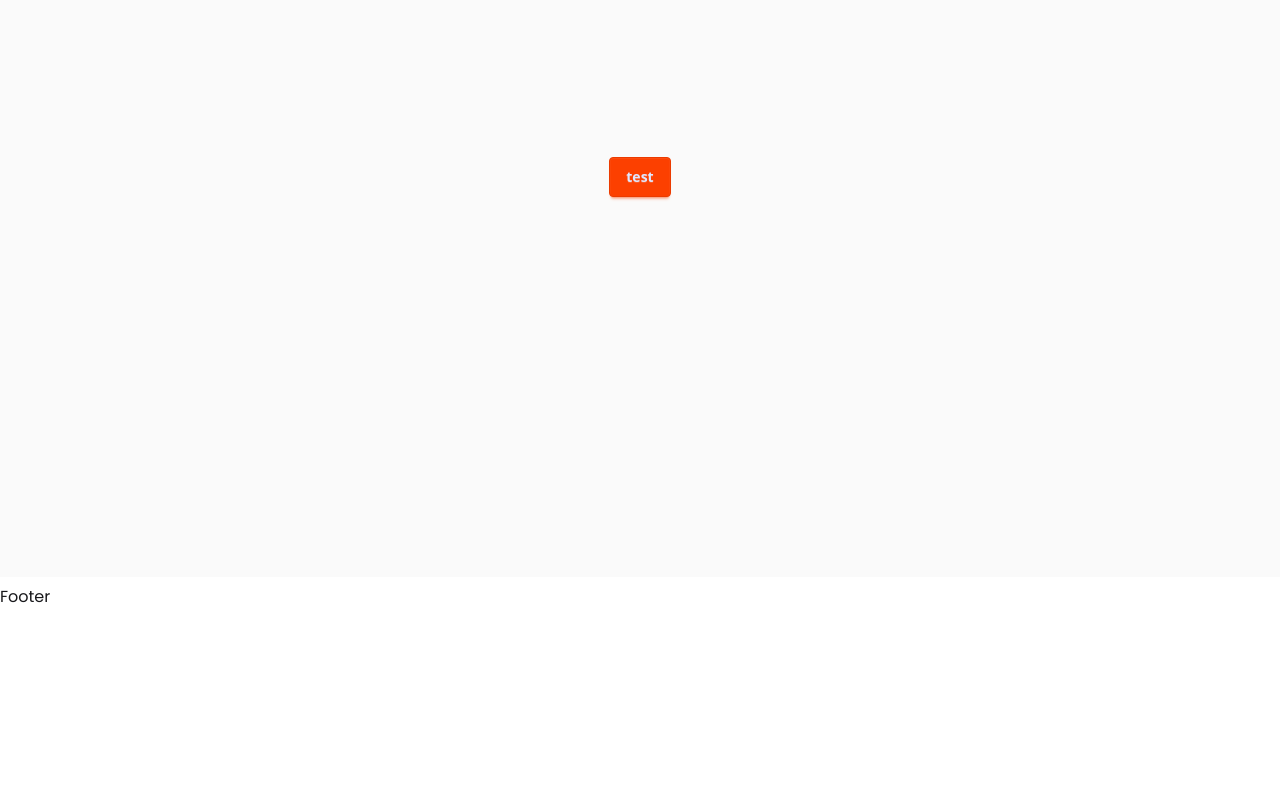
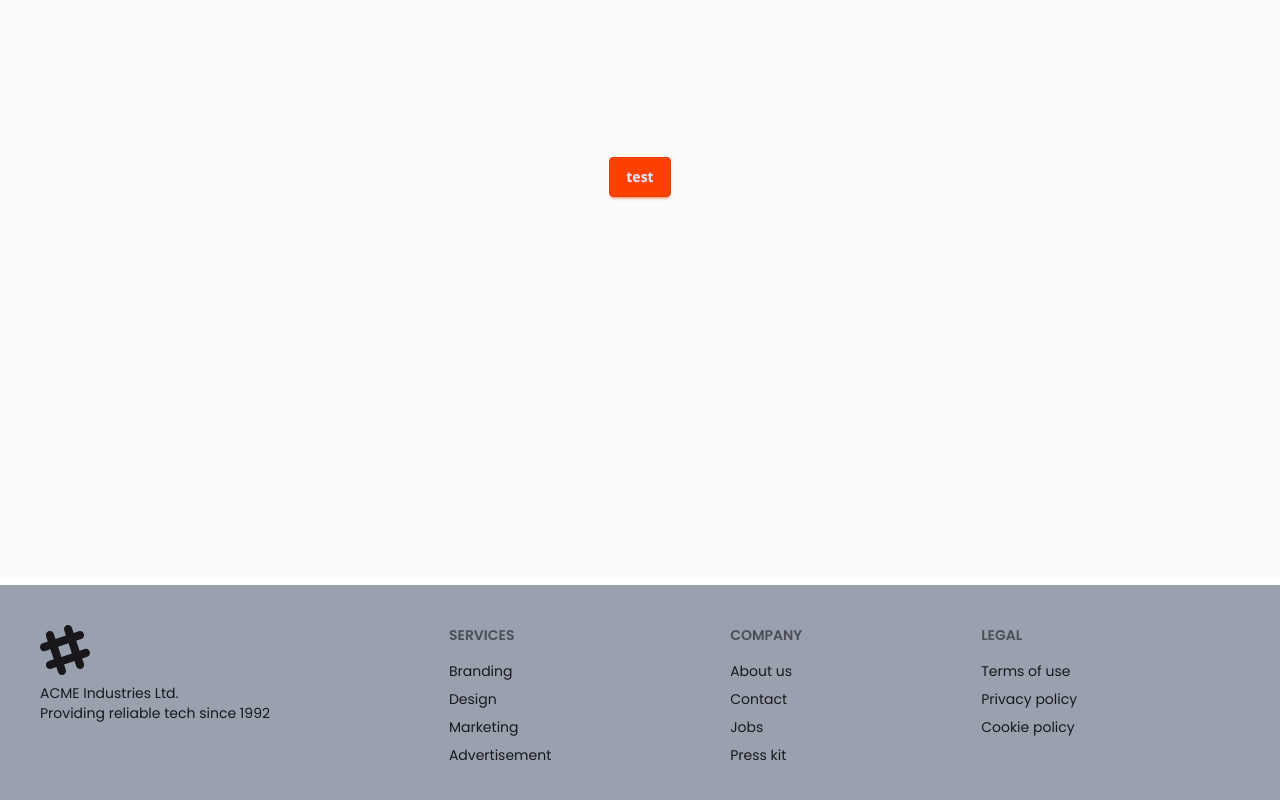
Before and after one commit to aftabuddin007/kids-stationary-app, a Next.js app in the folder my-app/: page / in a window 1280 px wide. Shown: the part 314-1114 px from the top of the page. Before the commit the page ends 923 px from the top, so only its background shows below. Built offline with nearby package versions, Linux system fonts and the light colour scheme.

Commit message:
fix navbar design

```diff
--- a/my-app/src/components/layouts/Footer.jsx
+++ b/my-app/src/components/layouts/Footer.jsx
@@ -3,7 +3,46 @@
 const Footer = () => {
     return (
         <div>
-           Footer
+           <footer className="footer sm:footer-horizontal bg-gray-400 text-base-content p-10">
+  <aside>
+    <svg
+      width="50"
+      height="50"
+      viewBox="0 0 24 24"
+      xmlns="http://www.w3.org/2000/svg"
+      fillRule="evenodd"
+      clipRule="evenodd"
+      className="fill-current">
+      <path
+        d="M22.672 15.226l-2.432.811.841 2.515c.33 1.019-.209 2.127-1.23 2.456-1.15.325-2.148-.321-2.463-1.226l-.84-2.518-5.013 1.677.84 2.517c.391 1.203-.434 2.542-1.831 2.542-.88 0-1.601-.564-1.86-1.314l-.842-2.516-2.431.809c-1.135.328-2.145-.317-2.463-1.229-.329-1.018.211-2.127 1.231-2.456l2.432-.809-1.621-4.823-2.432.808c-1.355.384-2.558-.59-2.558-1.839 0-.817.509-1.582 1.327-1.846l2.433-.809-.842-2.515c-.33-1.02.211-2.129 1.232-2.458 1.02-.329 2.13.209 2.461 1.229l.842 2.515 5.011-1.677-.839-2.517c-.403-1.238.484-2.553 1.843-2.553.819 0 1.585.509 1.85 1.326l.841 2.517 2.431-.81c1.02-.33 2.131.211 2.461 1.229.332 1.018-.21 2.126-1.23 2.456l-2.433.809 1.622 4.823 2.433-.809c1.242-.401 2.557.484 2.557 1.838 0 .819-.51 1.583-1.328 1.847m-8.992-6.428l-5.01 1.675 1.619 4.828 5.011-1.674-1.62-4.829z"></path>
+    </svg>
+    <p>
+      ACME Industries Ltd.
+      <br />
+      Providing reliable tech since 1992
+    </p>
+  </aside>
+  <nav>
+    <h6 className="footer-title">Services</h6>
+    <a className="link link-hover">Branding</a>
+    <a className="link link-hover">Design</a>
+    <a className="link link-hover">Marketing</a>
+    <a className="link link-hover">Advertisement</a>
+  </nav>
+  <nav>
+    <h6 className="footer-title">Company</h6>
+    <a className="link link-hover">About us</a>
+    <a className="link link-hover">Contact</a>
+    <a className="link link-hover">Jobs</a>
+    <a className="link link-hover">Press kit</a>
+  </nav>
+  <nav>
+    <h6 className="footer-title">Legal</h6>
+    <a className="link link-hover">Terms of use</a>
+    <a className="link link-hover">Privacy policy</a>
+    <a className="link link-hover">Cookie policy</a>
+  </nav>
+</footer>
         </div>
     );
 };
```
